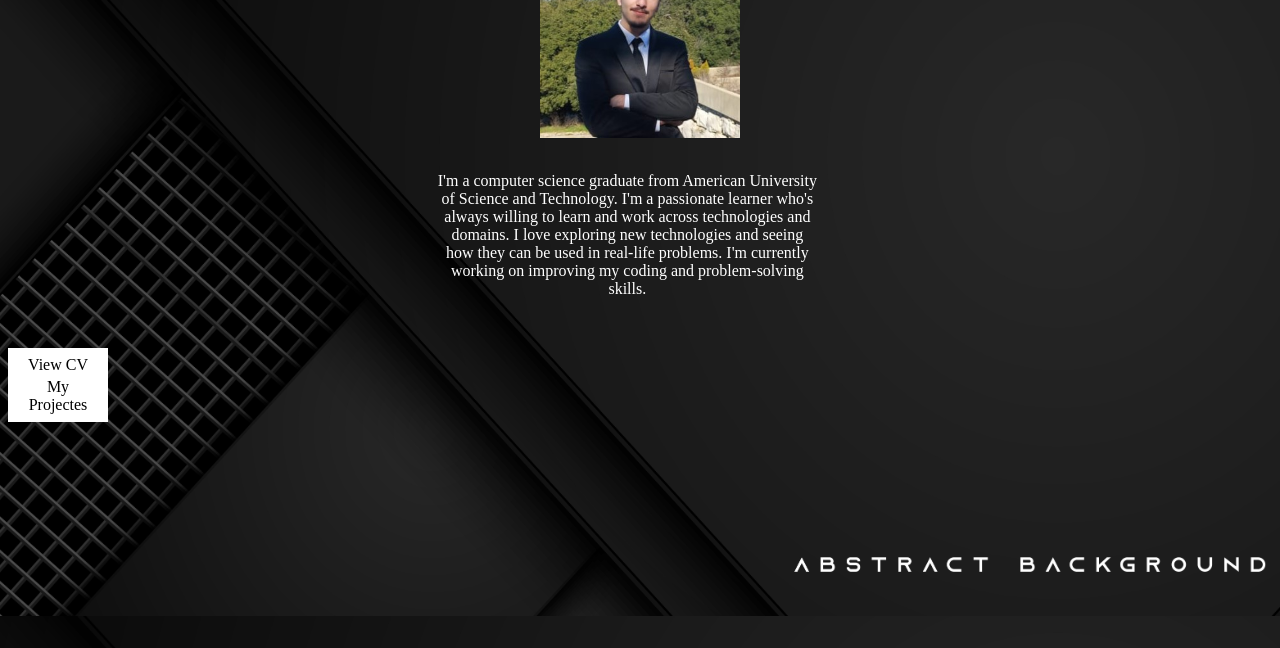
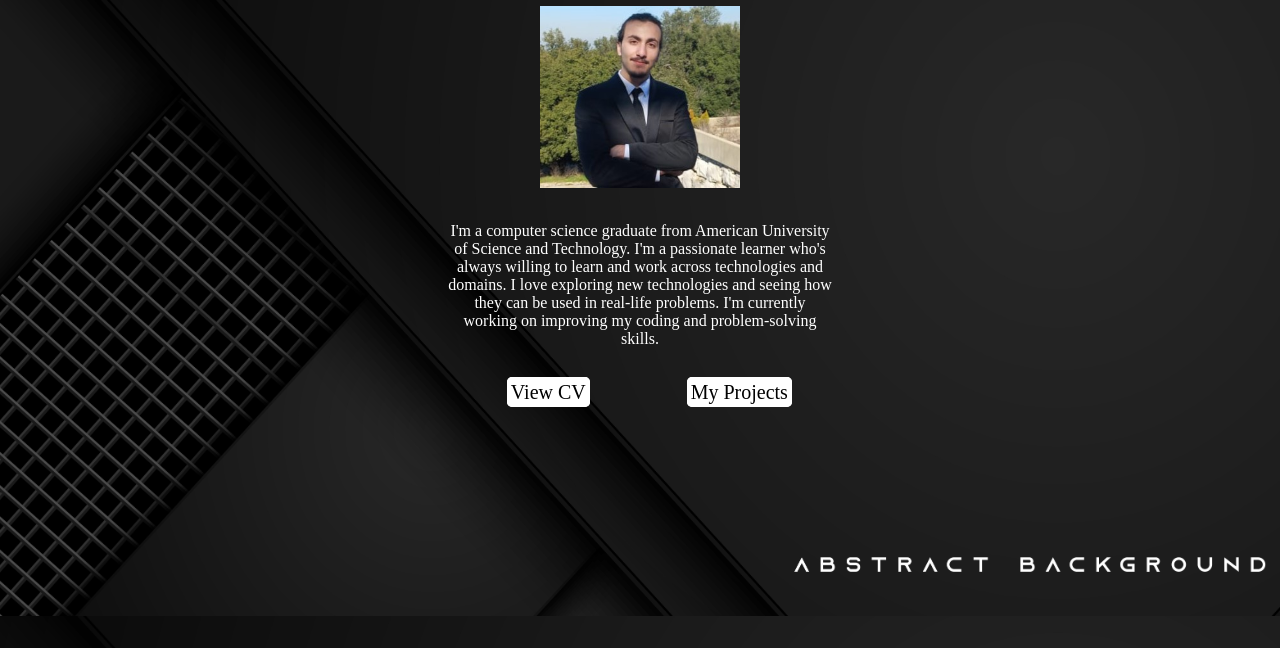
Before and after one commit to MohammadHarakeh/FSW-27, a plain HTML site: page index.html in a window 1280 px wide. Shown: the part 152-800 px from the top of the page. Drawn offline with Linux system fonts and the light colour scheme.

Commit message:
Finished CV button

```diff
--- a/index.html
+++ b/index.html
@@ -18,12 +18,10 @@
       and seeing how they can be used in real-life problems. I'm currently
       working on improving my coding and problem-solving skills.
     </div>
-    <table class="center box">
-      <tr class="button-cv">
+    <table class="buttons wrapper center">
+      <tr class="button-row">
         <td><a href="/Assets/Mohammad-Harakeh's CV.pdf">View CV</a></td>
-      </tr>
-      <tr class="button-project">
-        <td><a>My Projectes</a></td>
+        <td><a href="#">My Projects</a></td>
       </tr>
     </table>
   </body>
--- a/styles/index.css
+++ b/styles/index.css
@@ -1,6 +1,10 @@
 body {
+  margin: 0;
+  padding: 0;
+  box-sizing: border-box;
   background-image: url("/pictures/Background.jpg");
   background-size: cover;
+  margin-top: 100px;
 }
 .center {
   color: rgb(255, 255, 255);
@@ -11,9 +15,12 @@ body {
 .wrapper {
   width: 30%;
   text-align: center;
-  margin-left: 34%;
+  margin-left: 35%;
   padding: 0px;
   margin-top: 30px;
+}
+.wrapper a {
+  margin-left: 25px;
 }
 
 .My-Picture {
@@ -22,14 +29,22 @@ body {
 
 .box {
   border: 5px solid rgb(255, 255, 255);
-  width: 100px;
-  height: fit-content;
-  color: white;
-  background-color: white;
-  text-decoration: none;
+  width: 15%;
+  padding: 10px;
+  margin-left: 45%;
+  text-align: center;
+  margin-top: 10px;
 }
 
 .box a {
   text-decoration: none;
+  color: rgb(255, 255, 255);
+}
+.buttons a {
+  border: 4px solid white;
+  background-color: white;
+  border-radius: 5px;
   color: black;
+  text-decoration: none;
+  font-size: 20px;
 }
```
